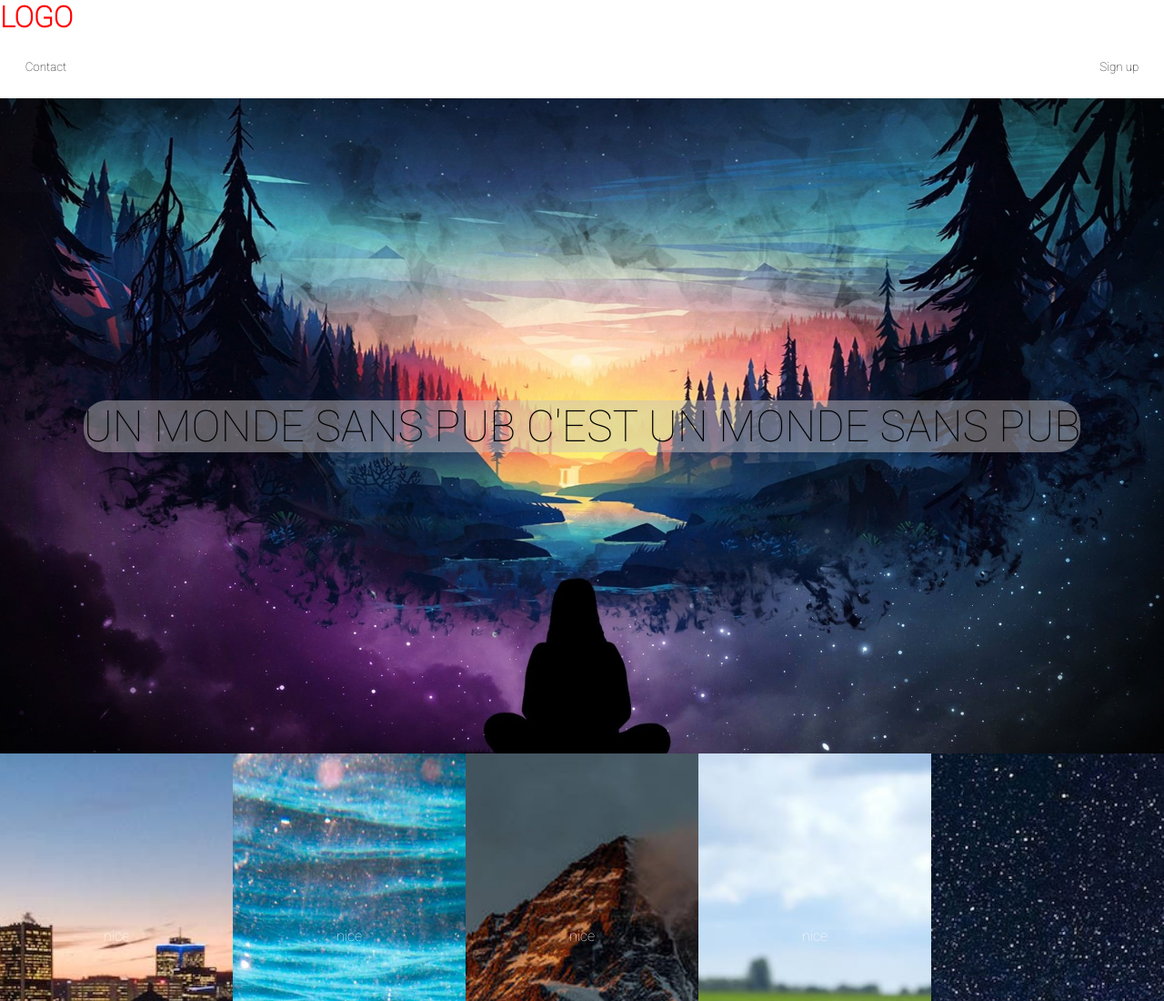
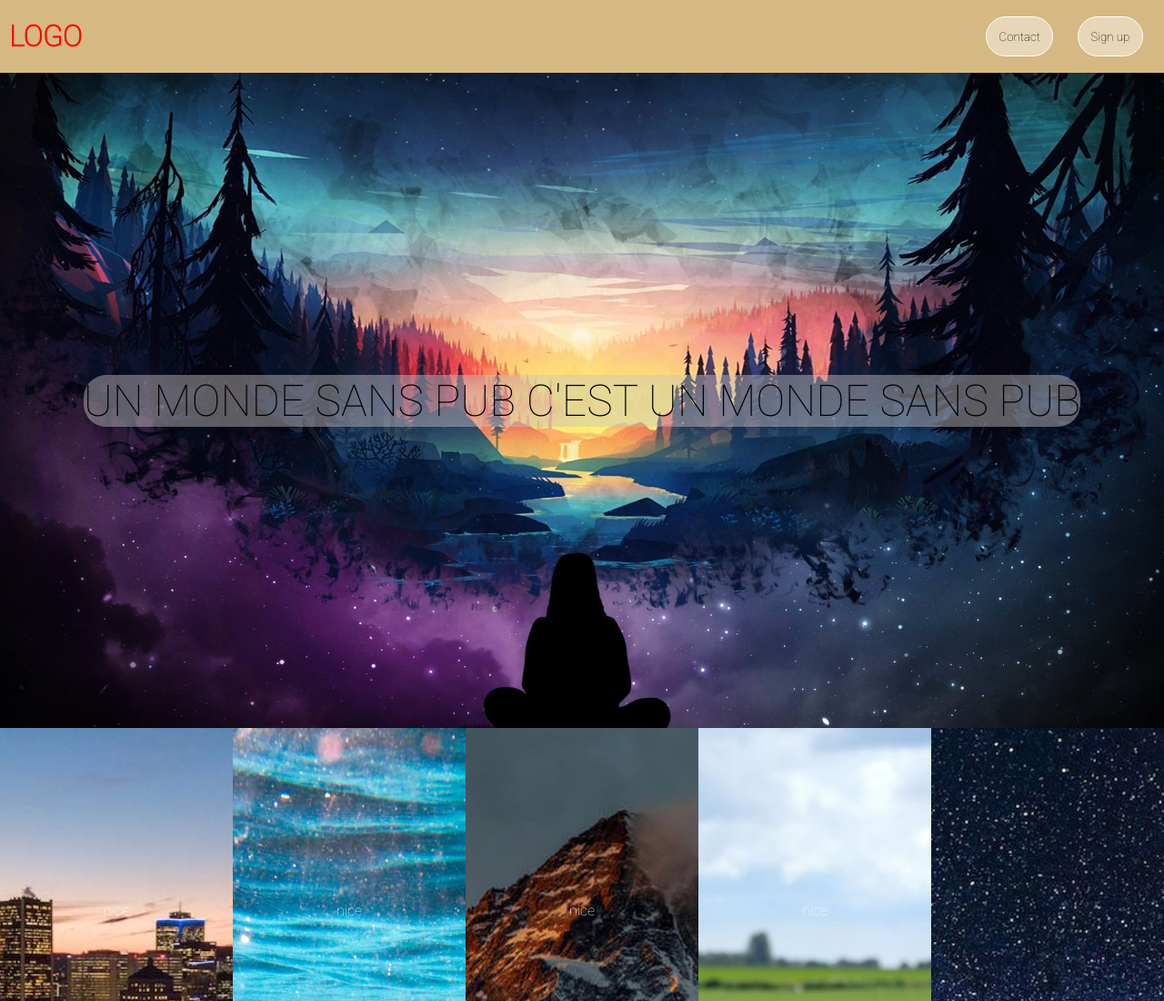
Before and after one commit to CARROTThomas/carrotthomas.github.io, a plain HTML site: page index.html in a window 1280 px wide. Shown: the top 1100 px of the page at 91% size. Drawn offline with Linux system fonts and the light colour scheme.

Commit message:
Add files via upload

```diff
--- a/style.css
+++ b/style.css
@@ -11,7 +11,7 @@
 
 
 
-.header
+header
 {
     background-color: rgb(213, 184, 130);
     height: 10vh;
```
